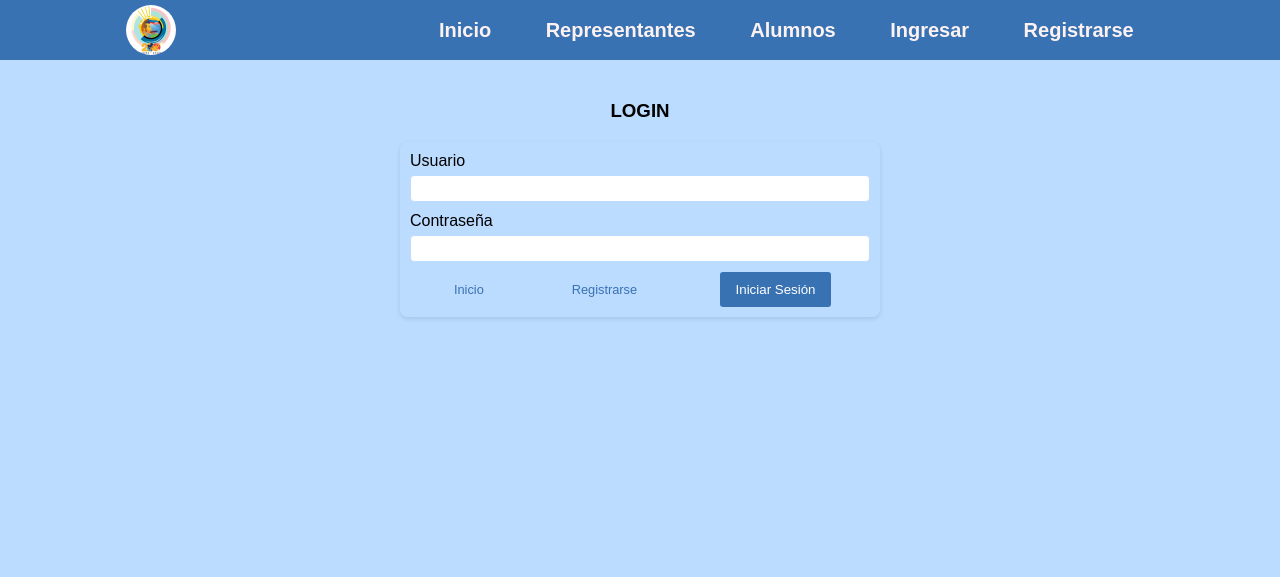
After one commit to kazuma387/CRUD-django-postgreSQL, a Django app: template register_rest/templates/registration/login.html in a window 1280 px wide. The commit adds this page. Shown: the top 577 px of the page. Run offline with Django 5.2, Linux system fonts and the light colour scheme; the template is opened without the code that fills it, so the values that code supplies are empty.

Commit message:
version 2.0

```diff
--- a/register_rest/register_rest/settings.py
+++ b/register_rest/register_rest/settings.py
@@ -110,7 +110,7 @@ AUTH_PASSWORD_VALIDATORS = [
 
 LANGUAGE_CODE = 'es-us'
 
-TIME_ZONE = 'UTC'
+TIME_ZONE = 'America/Caracas'
 
 USE_I18N = True
 
@@ -132,3 +132,7 @@ STATICFILES_DIRS = [
 # https://docs.djangoproject.com/en/5.0/ref/settings/#default-auto-field
 
 DEFAULT_AUTO_FIELD = 'django.db.models.BigAutoField'
+
+# VARIABLES DE REDIRECCION DE LOGIN Y LOGOUT
+LOGIN_REDIRECT_URL = 'home'
+LOGOUT_REDIRECT_URL = 'home'
--- a/register_rest/register_rest/urls.py
+++ b/register_rest/register_rest/urls.py
@@ -5,5 +5,6 @@ from . import views
 urlpatterns = [
     path('admin/', admin.site.urls),
     path('repreStudy/', include('repreStudy.urls')),
-    path('', views.index , name='index')
+    path('', views.index , name='index'),
+    path('accounts/', include('django.contrib.auth.urls')),
 ]
--- a/register_rest/repreStudy/urls.py
+++ b/register_rest/repreStudy/urls.py
@@ -1,6 +1,7 @@
 from django.urls import path, include
 
 urlpatterns = [
+    path('', include('repreStudy.login_urls')),
     path('representante/', include('repreStudy.representante_urls')),
     path('alumno/', include('repreStudy.alumno_urls')),
 ]
--- a/register_rest/static/css/form.css
+++ b/register_rest/static/css/form.css
@@ -1,3 +1,6 @@
+h3 {
+    margin: 20px 0;
+}
 
 form {
     display: flex;
@@ -18,6 +21,7 @@ label {
 
 input[type="text"],
 input[type="email"],
+input[type="password"],
 textarea {
     width: 100%;
     padding: 5px;
@@ -53,6 +57,70 @@ input[type="submit"]:hover {
     background-color: #45a049;
 }
 
+/* formularios de login y registrarse */
+.order {
+    display: flex;
+    justify-content: space-around;
+    align-items: center;
+}
+
+.order a {
+    font-size: 80%;
+    padding: 5px;
+    color: var(--color-primary);
+    text-align: center;
+    text-decoration: none;
+}
+
+.order a:hover {
+    color: var(--color-btn-edit);
+}
+
+/* boton formulario de login y registro */
+.submit {
+    background-color: var(--color-primary);
+    color: white;
+    padding: 10px 15px;
+    border: none;
+    border-radius: 3px;
+    cursor: pointer;
+    min-width: 111px;
+}
+
+.submit:hover {
+    background-color: var(--color-tertiary);
+}
+
+.helptext {
+    display: none;
+}
+
+/* formulario de logout */
+.form_navbar {
+    background-color: var(--color-primary);
+    padding: 17px 0;
+    border-radius: 0;
+    box-shadow: none;
+    width: 50%;
+    min-width: 70px;
+}
+
+.button_form {
+    color: var(--color-text);
+    background-color: inherit;
+    border: none;
+    margin: 0 25px;
+    font-size: 20px;
+    font-weight: bold;
+    transition: .3s;
+    cursor: pointer;
+}
+
+.button_form:hover {
+    color: var(--color-text-2);
+    background-color: var(--color-primary);
+}
+
 /* del mensaje */
 .alert-success {
     background: #4CAF50;
--- a/register_rest/templates/index.html
+++ b/register_rest/templates/index.html
@@ -9,6 +9,12 @@
 
 {% block 'content' %}
     <h1>U.E.N Carmen Palomares de Romero II</h1>
+
+    {% if request.user.is_authenticated %}
+    <h4>
+        {{ user.username | upper }}, te doy la bienvenida
+    </h4>
+{% endif %}
 
     <div class="container-cards">
         <div class="card">
--- a/register_rest/templates/layout/partials/menu.html
+++ b/register_rest/templates/layout/partials/menu.html
@@ -11,6 +11,25 @@
             <li class="link"><a href="{% url "index" %}">Inicio</a></li>
             <li class="link"><a href="{% url "representante" %}">Representantes</a></li>
             <li class="link"><a href="{% url "alumno" %}">Alumnos</a></li>
+
+            {% if request.user.is_authenticated %}
+            <li class="link">
+                <form class="form_navbar" method="post" action="{% url 'logout' %}">
+                    {% csrf_token %}
+                    <button class="button_form" type="submit">salir</button>
+                </form>
+            </li>
+
+                {% else %}
+                    <li class="link">
+                        <a href="{% url "login" %}">Ingresar</a>
+                    </li>
+
+                    <li class="link">
+                        <a href="{% url "register" %}">Registrarse</a>
+                    </li>
+
+                {% endif %}
         </ul>
 
         <div class="toggle">
--- /dev/null
+++ b/register_rest/templates/registration/login.html
@@ -0,0 +1,29 @@
+{% extends "layout/base.html" %}
+
+{% block 'title' %} Login {% endblock  %}
+
+
+{% block 'styles' %}
+    {% load static %}
+    <link rel="stylesheet" href="{% static "css/form.css" %}">
+{% endblock  %}
+
+{% block 'content' %}
+    <div class="container">
+        <h3>LOGIN</h3>
+
+        {# el method='PUT' se usa para actualizar pero aqui usamos el post #}
+        <form action="" method='POST'>
+            {% csrf_token %}
+            <label for="user">Usuario</label>
+            <input type="text" name="username" id="user">
+            <label for="pass">Contraseña</label>
+            <input type="password" name="password" id="pass">
+            <div class="order">
+                <a href={% url 'index' %} >Inicio</a>
+                <a href={% url 'register' %} >Registrarse</a>
+                <button class="submit" type="submit">Iniciar Sesión</button>
+            </div>
+        </form>
+    </div>
+{% endblock  %}
```
Also changed, not shown: register_rest/repreStudy/forms.py (+17 -0 lines), register_rest/repreStudy/login_urls.py (added, +7 -0 lines), register_rest/repreStudy/views.py (+45 -3 lines), register_rest/static/css/style.css (+30 -3 lines), register_rest/templates/registration/register.html (added, +25 -0 lines).
